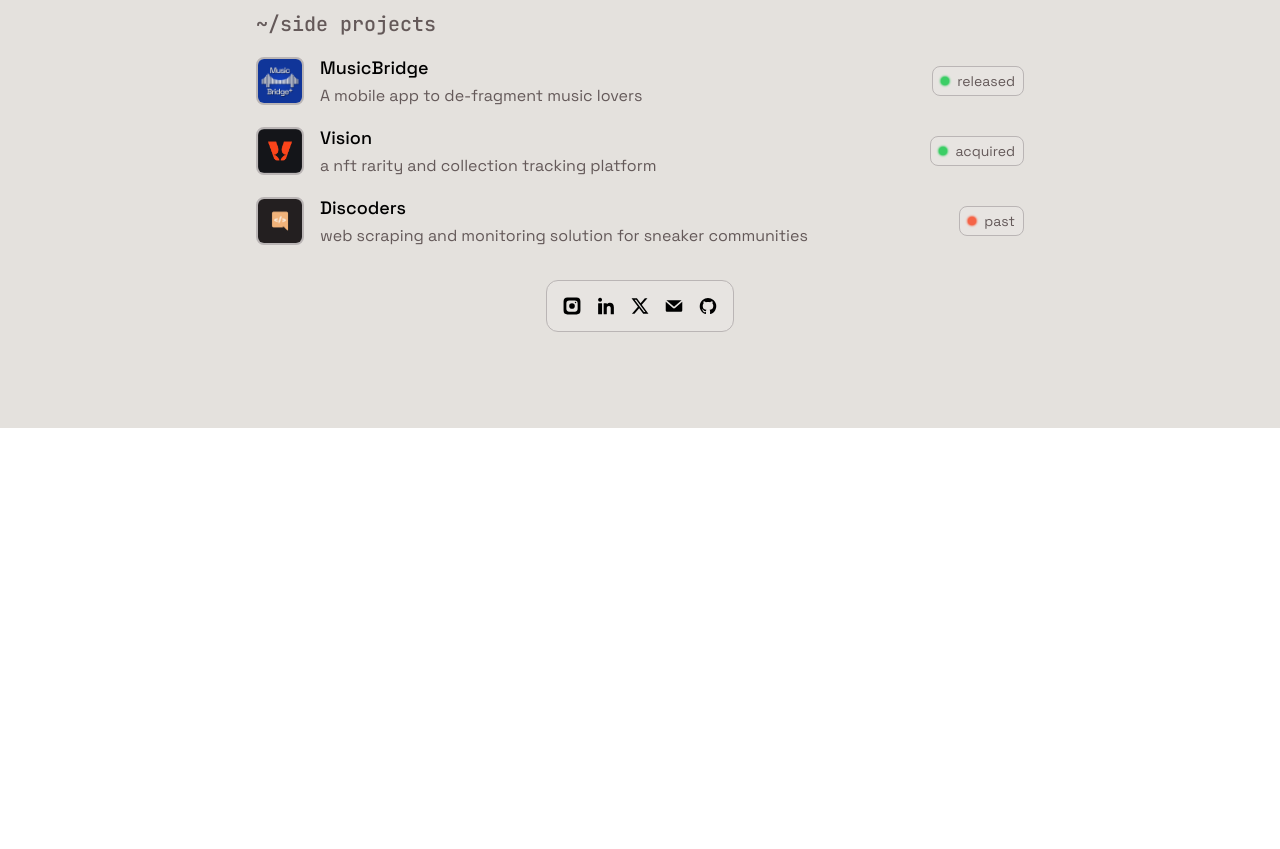
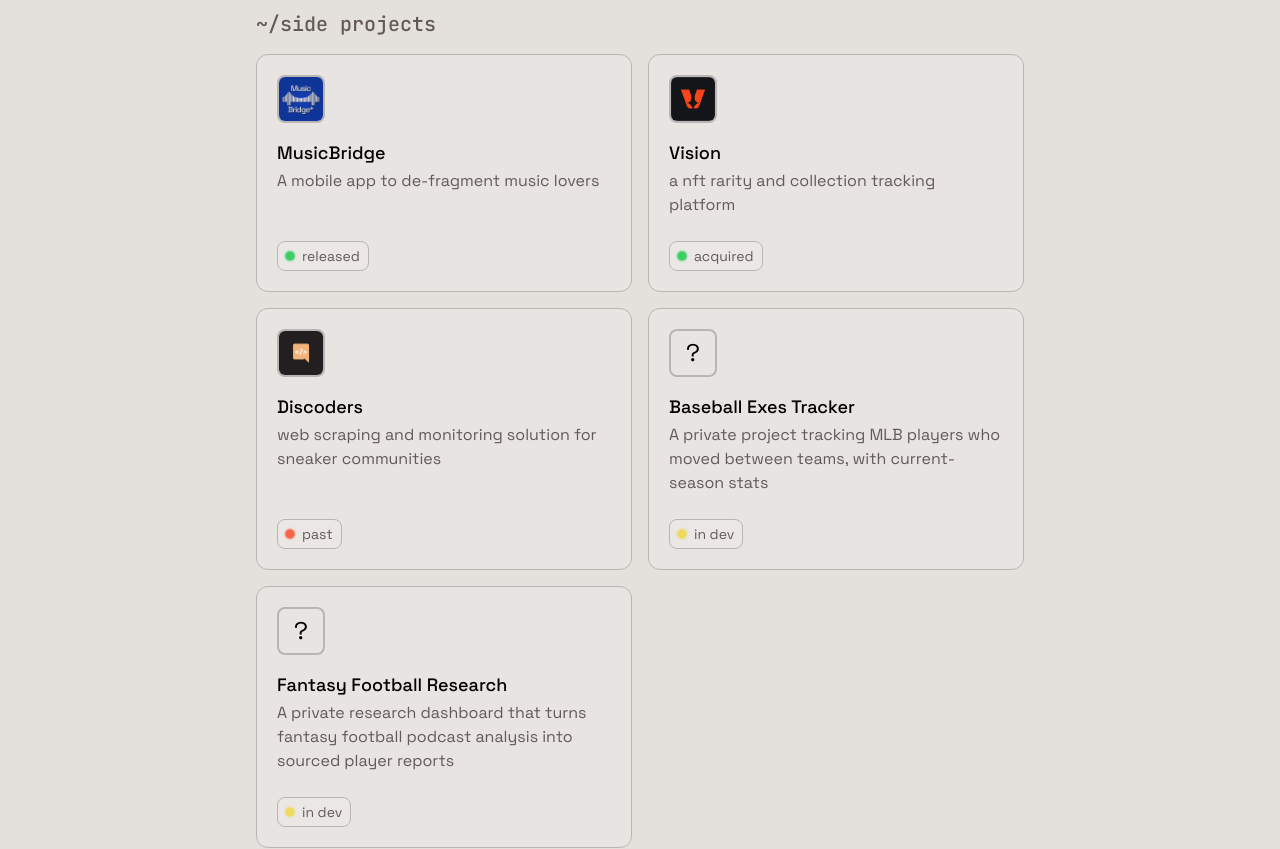
Before and after one commit to aiomonitors/personal-site-2024, a Next.js app: page / in a window 1280 px wide. Shown: the part 580-1429 px from the top of the page. Before the commit the page ends 1008 px from the top, so only its background shows below. Built offline with nearby package versions, Linux system fonts and the light colour scheme.

Commit message:
feat(site): refresh side projects layout

```diff
--- a/src/app/page.tsx
+++ b/src/app/page.tsx
@@ -64,6 +64,18 @@ export default function Home() {
         "web scraping and monitoring solution for sneaker communities",
       status: "past",
     },
+    {
+      projectName: "Baseball Exes Tracker",
+      description:
+        "A private project tracking MLB players who moved between teams, with current-season stats",
+      status: "in dev",
+    },
+    {
+      projectName: "Fantasy Football Research",
+      description:
+        "A private research dashboard that turns fantasy football podcast analysis into sourced player reports",
+      status: "in dev",
+    },
   ];
 
   return (
@@ -116,7 +128,7 @@ export default function Home() {
             ~/side projects
           </h2>
 
-          <div className="flex flex-col gap-4">
+          <div className="grid grid-cols-1 gap-4 md:grid-cols-2">
             {sideProjects.map((project, index) => (
               <SideProjectItem key={index} {...project} />
             ))}
--- a/src/components/SideProjectItem.tsx
+++ b/src/components/SideProjectItem.tsx
@@ -5,32 +5,31 @@ export interface SideProjectItemProps {
   logoSrc?: string;
   logoAlt?: string;
   projectName: string;
+  projectUrl?: string;
   description: string;
-  status: "soon" | "released" | "acquired" | "past";
+  status: "soon" | "released" | "acquired" | "past" | "in dev";
 }
 
 export function SideProjectItem({
   logoSrc,
   logoAlt,
   projectName,
+  projectUrl,
   description,
   status,
 }: SideProjectItemProps) {
   const itemClassName = cn(
-    "flex flex-col gap-4 flex-1 justify-between items-start bg-white/10 p-4 rounded-lg border border-imageBorder",
-    "md:max-w-full md:bg-transparent md:p-0 md:rounded-none md:border-none md:flex-row md:items-center md:justify-between"
+    "flex h-full flex-col justify-between gap-6 rounded-xl border border-imageBorder bg-white/10 p-5"
   );
 
-  const itemLeftClassName = cn(
-    "flex gap-4 flex-row items-start",
-    "md:flex-row md:items-center"
-  );
+  const itemLeftClassName = "flex flex-col gap-4";
 
   const statusColors = {
     soon: "bg-yellow shadow-yellow",
     released: "bg-green shadow-green",
     acquired: "bg-green shadow-green",
     past: "bg-red shadow-red",
+    "in dev": "bg-yellow shadow-yellow",
   };
 
   return (
@@ -50,12 +49,20 @@ export function SideProjectItem({
           </div>
         )}
         <div className="flex flex-col gap-0.5">
-          <h3 className="text-lg font-medium text-header">{projectName}</h3>
+          <h3 className="text-lg font-medium text-header">
+            {projectUrl ? (
+              <a href={projectUrl} target="_blank" rel="noreferrer" className="hover:underline">
+                {projectName}
+              </a>
+            ) : (
+              projectName
+            )}
+          </h3>
           <p className="text-md text-secondary">{description}</p>
         </div>
       </div>
 
-      <div className="flex gap-2 rounded-lg px-2 py-1 bg-white/10 items-center border border-imageBorder">
+      <div className="flex w-fit shrink-0 gap-2 whitespace-nowrap rounded-lg px-2 py-1 bg-white/10 items-center border border-imageBorder">
         <span className={`rounded-full w-2 h-2 ${statusColors[status]}`}></span>
         <span className="text-secondary text-sm">{status}</span>
       </div>
```
